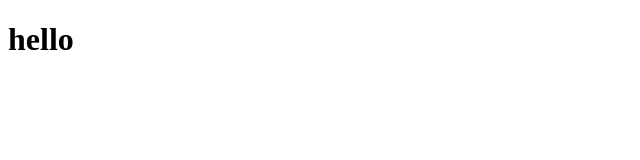
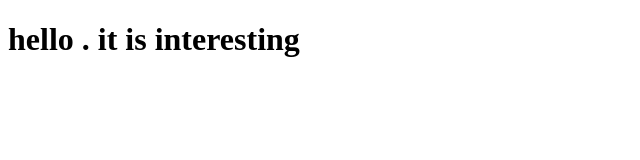
Before and after one commit to izzy007/coursera-test, a plain HTML site: page site/index.html in a window 1280 px wide. Shown: the whole page, without its empty margins (0-640 px from the left). Drawn offline with Linux system fonts and the light colour scheme.

Commit message:
small change

```diff
--- a/site/index.html
+++ b/site/index.html
@@ -4,6 +4,6 @@
 	<title>hello</title>
 </head>
 <body>
-<h1>hello</h1>
+<h1>hello . it is interesting</h1>
 </body>
 </html>
```
